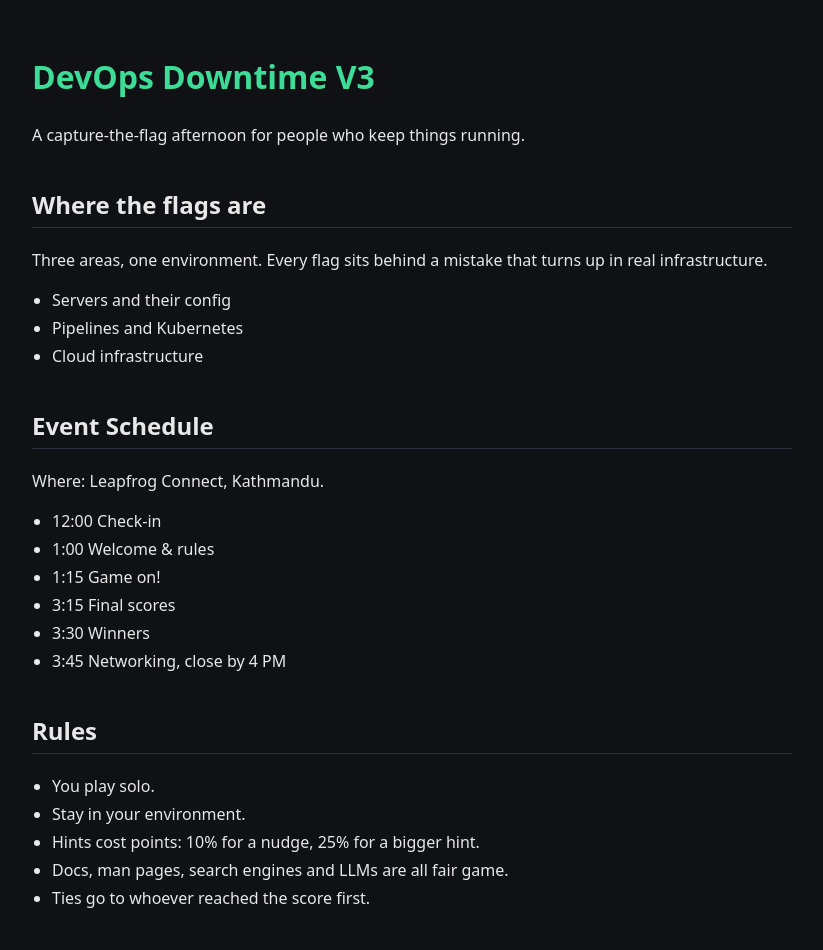
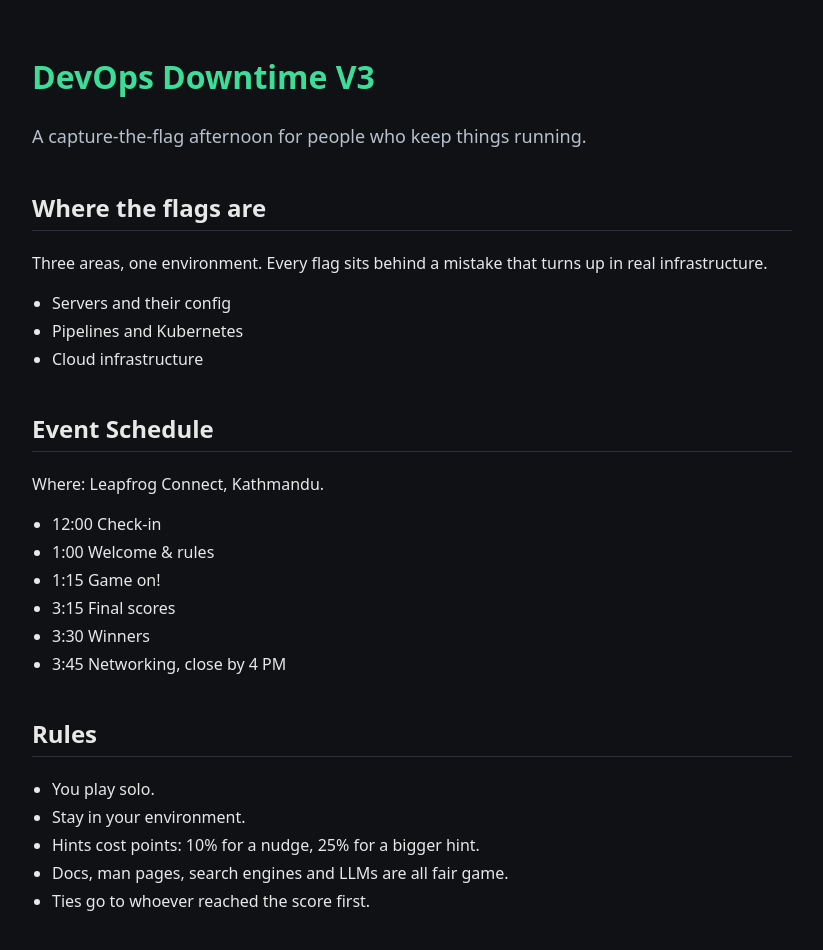
Before and after one commit to DevOpsDownTimeV3/devopsdowntime-website, a plain HTML site: page index.html in a window 1280 px wide. Shown: the whole page, without its empty margins (228-1051 px from the left). Drawn offline with Linux system fonts and the light colour scheme.

Commit message:
Lead paragraph style

```diff
--- a/index.html
+++ b/index.html
@@ -9,7 +9,7 @@
 <body>
   <main>
     <h1>DevOps Downtime V3</h1>
-    <p>A capture-the-flag afternoon for people who keep things running.</p>
+    <p class="lead">A capture-the-flag afternoon for people who keep things running.</p>
 
     <section>
       <h2>Where the flags are</h2>
--- a/styles.css
+++ b/styles.css
@@ -7,3 +7,4 @@ h2 { border-bottom: 1px solid #2a2f3a; padding-bottom: 4px; }
 ul { padding-left: 20px; }
 li { margin: 4px 0; }
 @media (max-width: 480px) { main { padding: 20px 16px; } h1 { font-size: 28px; } }
+.lead { font-size: 18px; color: #b9c0cc; }
```
